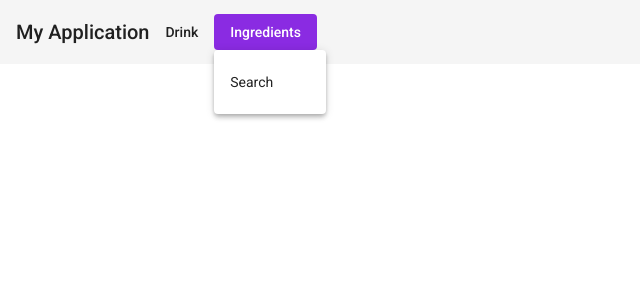
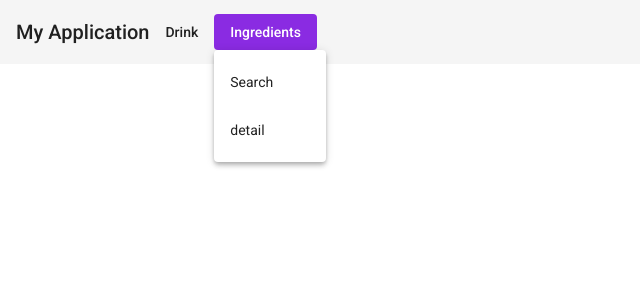
Before and after one commit to dalmasiof/appDrinks, an Angular app: page /Ingredients in a window 1280 px wide. Both pictures are taken after a click on the button "Ingredients". Shown: the top 300 px of the page, without its empty margins (0-640 px from the left). Built offline with nearby package versions, Linux system fonts and the light colour scheme.

Commit message:
ADD ROUTE INGREDIENTS ROUT

```diff
--- a/src/app/Core/nav-bar/nav-bar.component.html
+++ b/src/app/Core/nav-bar/nav-bar.component.html
@@ -4,6 +4,8 @@
     <button id="Ingredients" class="navButon"  mat-button [matMenuTriggerFor]="IngredientsMenu">Ingredients</button>
     <mat-menu #IngredientsMenu="matMenu">
         <button mat-menu-item routerLink="Ingredients/Search">Search</button>
+        <button mat-menu-item routerLink="Ingredients/Details/10">detail</button>
+
     </mat-menu>
 
 </mat-toolbar>
--- a/src/app/Modules/ingredient/ingredient-routing.module.ts
+++ b/src/app/Modules/ingredient/ingredient-routing.module.ts
@@ -1,9 +1,12 @@
 import { NgModule } from '@angular/core';
 import { RouterModule, Routes } from '@angular/router';
+import { DetailsIngredientComponent } from './details-ingredient/details-ingredient.component';
 import { SearchIngredientComponent } from './search-ingredient/search-ingredient.component';
 
 const routes: Routes = [
-  {path:'Search', component:SearchIngredientComponent}
+  {path:'Search', component:SearchIngredientComponent},
+  {path:'Details/:Id', component:DetailsIngredientComponent}
+
 ];
 
 @NgModule({
```
Also changed, not shown: src/app/Modules/ingredient/details-ingredient/details-ingredient.component.ts (+9 -1 lines).
